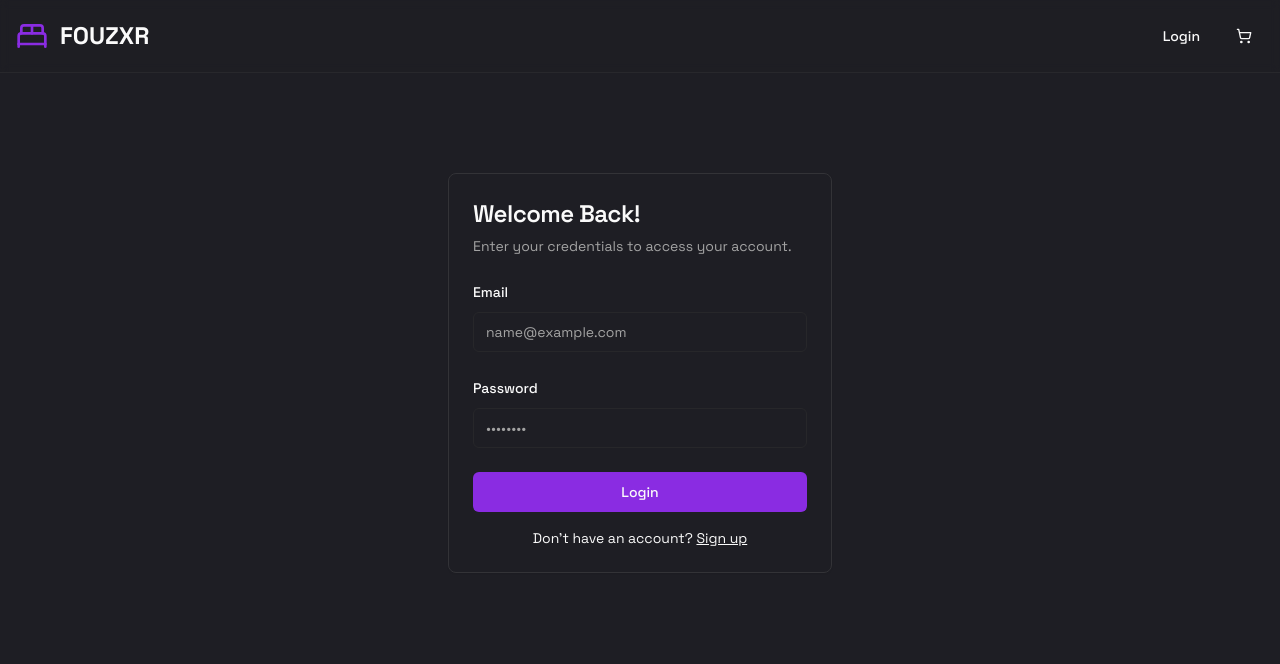
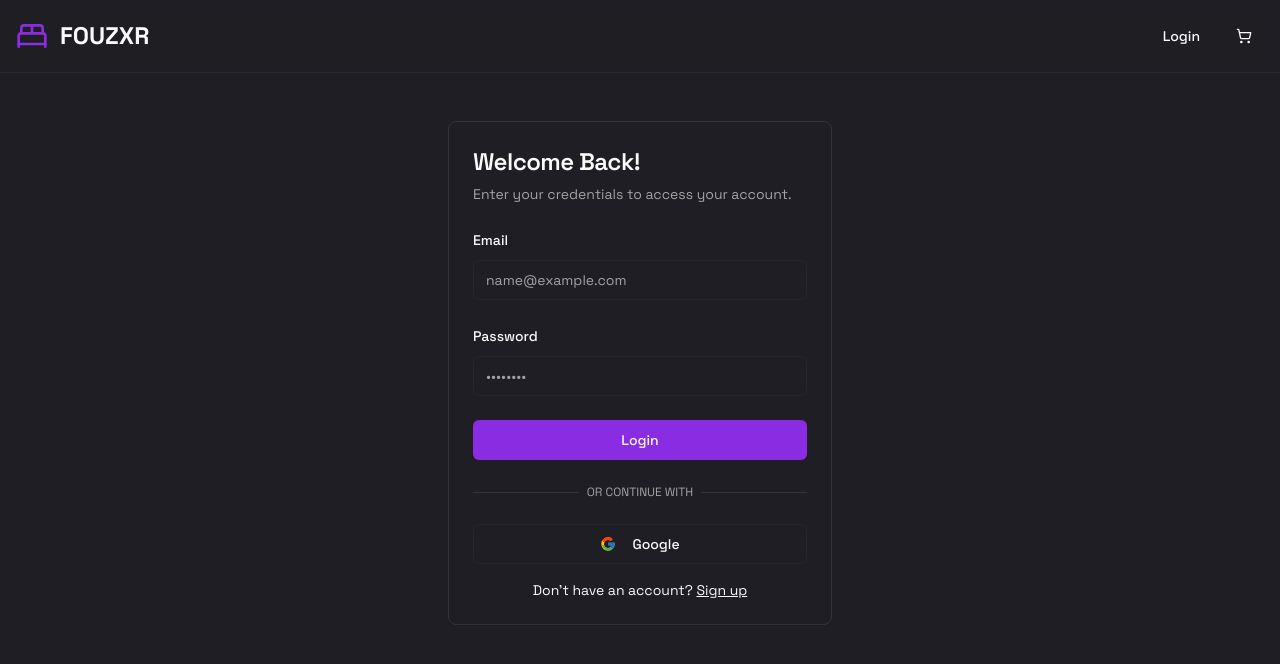
Before and after one commit to itfouzar-cpu/04092025first-try, a Next.js app: page /login in a window 1280 px wide. Shown: the top 664 px of the page. Built offline with nearby package versions, Linux system fonts and the light colour scheme; no server answers.

Commit message:
add google authentication

```diff
--- a/src/app/login/page.tsx
+++ b/src/app/login/page.tsx
@@ -9,7 +9,7 @@ import type { z } from 'zod';
 import type { authSchema } from '@/components/auth-form';
 
 export default function LoginPage() {
-  const { login } = useAuth();
+  const { login, loginWithGoogle } = useAuth();
   const router = useRouter();
   const { toast } = useToast();
 
@@ -30,9 +30,26 @@ export default function LoginPage() {
     }
   };
 
+  const handleGoogleSignIn = async () => {
+    try {
+      await loginWithGoogle();
+      toast({
+        title: 'Success!',
+        description: "You've been successfully logged in with Google.",
+      });
+      router.push('/products');
+    } catch (error: any) {
+        toast({
+            variant: 'destructive',
+            title: 'Google Sign-In Failed',
+            description: error.message || 'Could not sign in with Google. Please try again.',
+        });
+    }
+  }
+
   return (
     <div className="container mx-auto flex items-center justify-center min-h-[calc(100vh-200px)]">
-      <AuthForm type="login" onSubmit={handleLogin} />
+      <AuthForm type="login" onSubmit={handleLogin} onGoogleSignIn={handleGoogleSignIn} />
     </div>
   );
 }
--- a/src/app/register/page.tsx
+++ b/src/app/register/page.tsx
@@ -9,7 +9,7 @@ import type { z } from 'zod';
 import type { authSchema } from '@/components/auth-form';
 
 export default function RegisterPage() {
-  const { register } = useAuth();
+  const { register, loginWithGoogle } = useAuth();
   const router = useRouter();
   const { toast } = useToast();
 
@@ -21,7 +21,7 @@ export default function RegisterPage() {
         description: 'Your account has been created.',
       });
       router.push('/products');
-    } catch (error: any) {
+    } catch (error: any)      {
       toast({
         variant: 'destructive',
         title: 'Registration Failed',
@@ -30,9 +30,26 @@ export default function RegisterPage() {
     }
   };
 
+  const handleGoogleSignIn = async () => {
+    try {
+      await loginWithGoogle();
+      toast({
+        title: 'Success!',
+        description: "You've been successfully logged in with Google.",
+      });
+      router.push('/products');
+    } catch (error: any) {
+        toast({
+            variant: 'destructive',
+            title: 'Google Sign-In Failed',
+            description: error.message || 'Could not sign in with Google. Please try again.',
+        });
+    }
+  }
+
   return (
     <div className="container mx-auto flex items-center justify-center min-h-[calc(100vh-200px)]">
-      <AuthForm type="register" onSubmit={handleRegister} />
+      <AuthForm type="register" onSubmit={handleRegister} onGoogleSignIn={handleGoogleSignIn} />
     </div>
   );
 }
--- a/src/components/auth-form.tsx
+++ b/src/components/auth-form.tsx
@@ -1,4 +1,3 @@
-
 'use client';
 
 import { useForm } from 'react-hook-form';
@@ -23,6 +22,7 @@ import {
 } from '@/components/ui/card';
 import { Loader2 } from 'lucide-react';
 import Link from 'next/link';
+import { Separator } from './ui/separator';
 
 export const authSchema = z.object({
   email: z.string().email({ message: 'Please enter a valid email address.' }),
@@ -31,12 +31,42 @@ export const authSchema = z.object({
     .min(6, { message: 'Password must be at least 6 characters long.' }),
 });
 
+function GoogleIcon(props: React.SVGProps<SVGSVGElement>) {
+    return (
+      <svg
+        xmlns="http://www.w3.org/2000/svg"
+        viewBox="0 0 48 48"
+        width="24px"
+        height="24px"
+        {...props}
+      >
+        <path
+          fill="#FFC107"
+          d="M43.611,20.083H42V20H24v8h11.303c-1.649,4.657-6.08,8-11.303,8c-6.627,0-12-5.373-12-12s5.373-12,12-12c3.059,0,5.842,1.154,7.961,3.039l5.657-5.657C34.046,6.053,29.268,4,24,4C12.955,4,4,12.955,4,24s8.955,20,20,20s20-8.955,20-20C44,22.659,43.862,21.35,43.611,20.083z"
+        />
+        <path
+          fill="#FF3D00"
+          d="M6.306,14.691l6.571,4.819C14.655,15.108,18.961,12,24,12c3.059,0,5.842,1.154,7.961,3.039l5.657-5.657C34.046,6.053,29.268,4,24,4C16.318,4,9.656,8.337,6.306,14.691z"
+        />
+        <path
+          fill="#4CAF50"
+          d="M24,44c5.166,0,9.86-1.977,13.409-5.192l-6.19-5.238C29.211,35.091,26.715,36,24,36c-5.222,0-9.657-3.356-11.303-8H6.306C9.663,35.663,16.318,44,24,44z"
+        />
+        <path
+          fill="#1976D2"
+          d="M43.611,20.083H42V20H24v8h11.303c-0.792,2.237-2.231,4.166-4.087,5.571l6.19,5.238C42.022,35.244,44,30.036,44,24C44,22.659,43.862,21.35,43.611,20.083z"
+        />
+      </svg>
+    );
+  }
+
 interface AuthFormProps {
   type: 'login' | 'register';
   onSubmit: (values: z.infer<typeof authSchema>) => Promise<void>;
+  onGoogleSignIn: () => Promise<void>;
 }
 
-export function AuthForm({ type, onSubmit }: AuthFormProps) {
+export function AuthForm({ type, onSubmit, onGoogleSignIn }: AuthFormProps) {
   const form = useForm<z.infer<typeof authSchema>>({
     resolver: zodResolver(authSchema),
     defaultValues: {
@@ -111,6 +141,23 @@ export function AuthForm({ type, onSubmit }: AuthFormProps) {
             </Button>
           </form>
         </Form>
+
+        <div className="relative my-6">
+          <div className="absolute inset-0 flex items-center">
+            <span className="w-full border-t" />
+          </div>
+          <div className="relative flex justify-center text-xs uppercase">
+            <span className="bg-background px-2 text-muted-foreground">
+              Or continue with
+            </span>
+          </div>
+        </div>
+
+        <Button variant="outline" className="w-full" onClick={onGoogleSignIn} disabled={isSubmitting}>
+            <GoogleIcon className="mr-2 h-5 w-5" />
+            Google
+        </Button>
+
         <div className="mt-4 text-center text-sm">
           {linkText}{' '}
           <Link href={linkHref} className="underline">
--- a/src/hooks/use-auth.tsx
+++ b/src/hooks/use-auth.tsx
@@ -14,14 +14,17 @@ import {
   signInWithEmailAndPassword,
   signOut,
   type User,
+  GoogleAuthProvider,
+  signInWithPopup,
 } from 'firebase/auth';
-import { auth } from '@/lib/firebase'; // Ensure this path is correct
+import { auth } from '@/lib/firebase';
 
 interface AuthContextType {
   user: User | null;
   loading: boolean;
   register: (email: string, pass: string) => Promise<any>;
   login: (email: string, pass: string) => Promise<any>;
+  loginWithGoogle: () => Promise<any>;
   logout: () => Promise<void>;
 }
 
@@ -32,7 +35,6 @@ export function AuthProvider({ children }: { children: ReactNode }) {
   const [loading, setLoading] = useState(true);
 
   useEffect(() => {
-    // onAuthStateChanged initializes and then listens, so it's safe here.
     const unsubscribe = onAuthStateChanged(auth, (user) => {
       setUser(user);
       setLoading(false);
@@ -49,6 +51,11 @@ export function AuthProvider({ children }: { children: ReactNode }) {
     return signInWithEmailAndPassword(auth, email, password);
   };
 
+  const loginWithGoogle = (): Promise<any> => {
+    const provider = new GoogleAuthProvider();
+    return signInWithPopup(auth, provider);
+  };
+
   const logout = (): Promise<void> => {
     return signOut(auth);
   };
@@ -58,6 +65,7 @@ export function AuthProvider({ children }: { children: ReactNode }) {
     loading,
     register,
     login,
+    loginWithGoogle,
     logout,
   };
 
```
